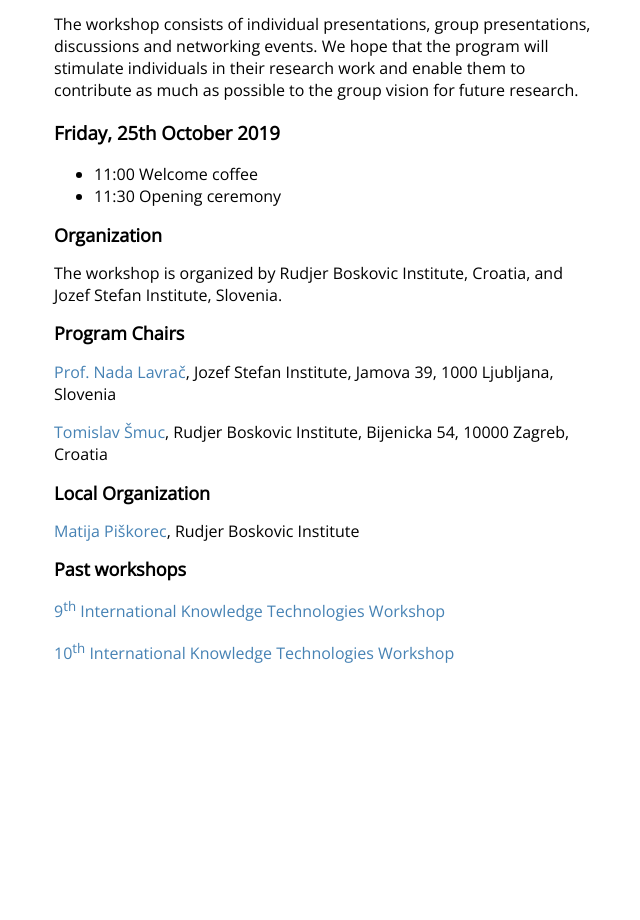
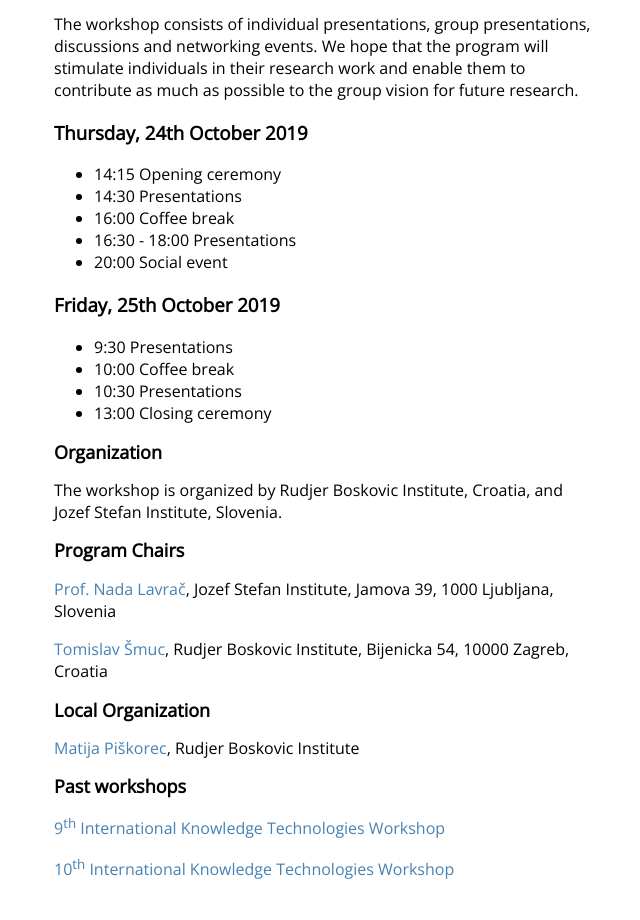
Before and after one commit to KT-Workshop/KT-Workshop.github.io, a plain HTML site: page index.html in a window 1280 px wide. Shown: the part 890-1810 px from the top of the page, without its empty margins (46-686 px from the left). Before the commit the page ends 1628 px from the top, so only its background shows below. Drawn offline with nearby package versions, Linux system fonts and the light colour scheme.

Commit message:
Add preliminary schedule

```diff
--- a/index.html
+++ b/index.html
@@ -31,10 +31,22 @@
   <h2>Workshop programme</h2>
   <p>The workshop consists of individual presentations, group presentations, discussions and networking events. We hope that the program will stimulate individuals in their research work and enable them to contribute as much as possible to the group vision for future research.</p>
 
-  <h3>Friday, 25th October 2019</h3>
+  <h3> Thursday, 24th October 2019</h3>
 <ul>
-  <li> 11:00 Welcome coffee
-  <li> 11:30 Opening ceremony
+  <li> 14:15 Opening ceremony
+  <li> 14:30 Presentations
+  <li> 16:00 Coffee break
+  <li> 16:30 - 18:00 Presentations
+  <li> 20:00 Social event
+</ul>
+
+  <h3> Friday, 25th October 2019</h3>
+<ul>
+  <li> 9:30 Presentations
+  <li> 10:00 Coffee break
+  <li> 10:30 Presentations
+  <li> 13:00 Closing ceremony
+
 </ul>
 
 <h2>Organization</h2>
```
